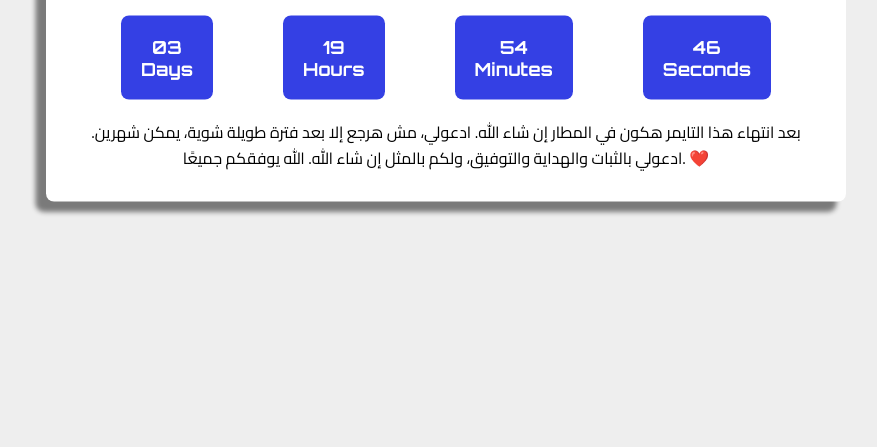
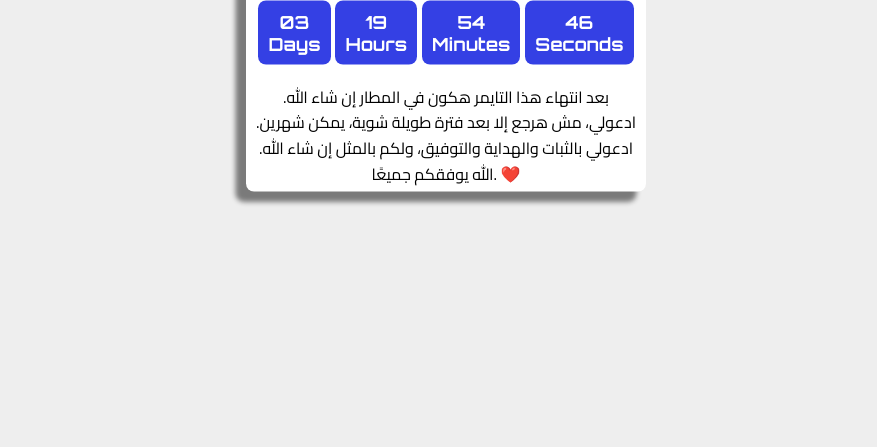
Before and after one commit to 3vli/countdown, a plain HTML site: page index.html in a window 1280 px wide. Shown: the part 353-800 px from the top of the page, without its empty margins (194-1071 px from the left). Drawn offline with Linux system fonts and the light colour scheme.

Commit message:
feat: responsive mobile

```diff
--- a/src/style.css
+++ b/src/style.css
@@ -71,7 +71,15 @@ body {
   font-size: 1rem;
   line-height: 1.6;
 }
-
+ @media (min-width: 400px) {
+    .countdown-wrapper {
+        padding: 5px 10px;
+        width: 400px;
+    }
+    .countdown-units .unit {
+        padding: 10px;
+    }
+ }
 @keyframes up-to-down {
   0% {
     transform: translateY(-30px);
```
